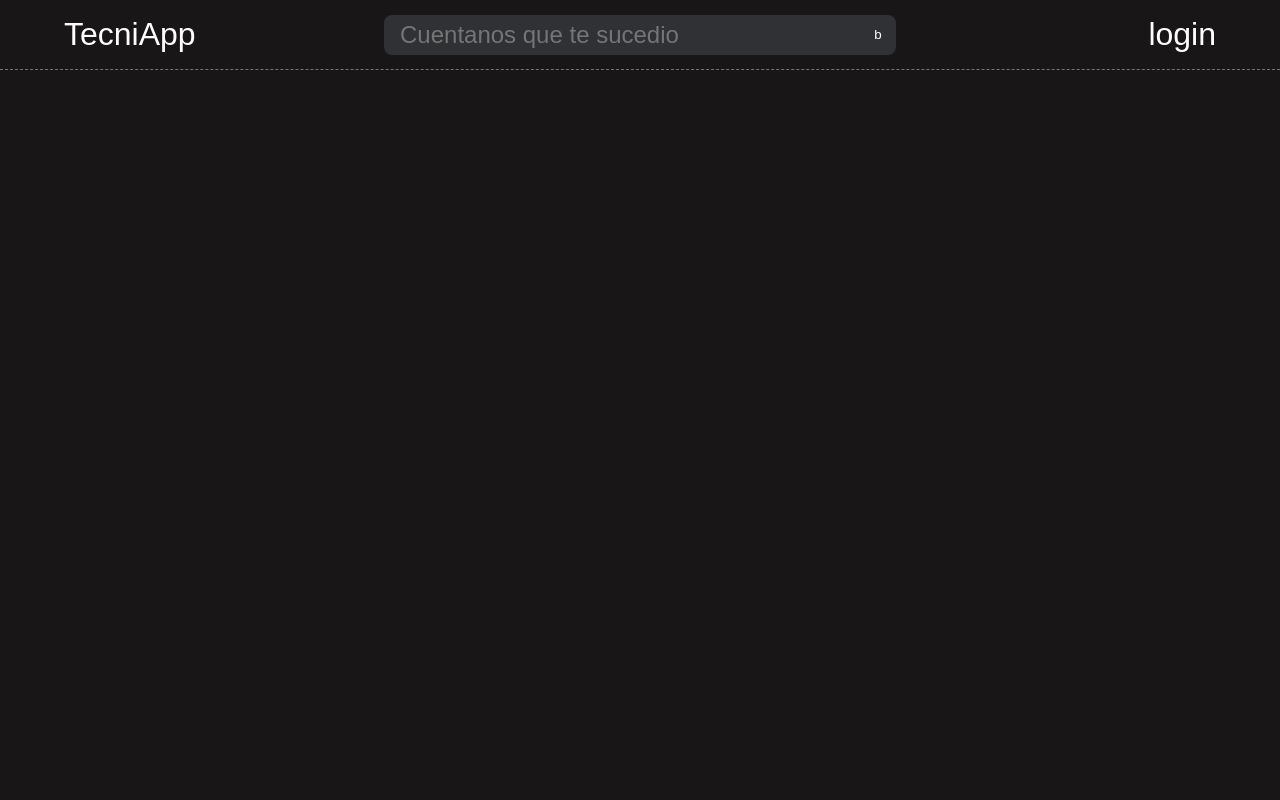
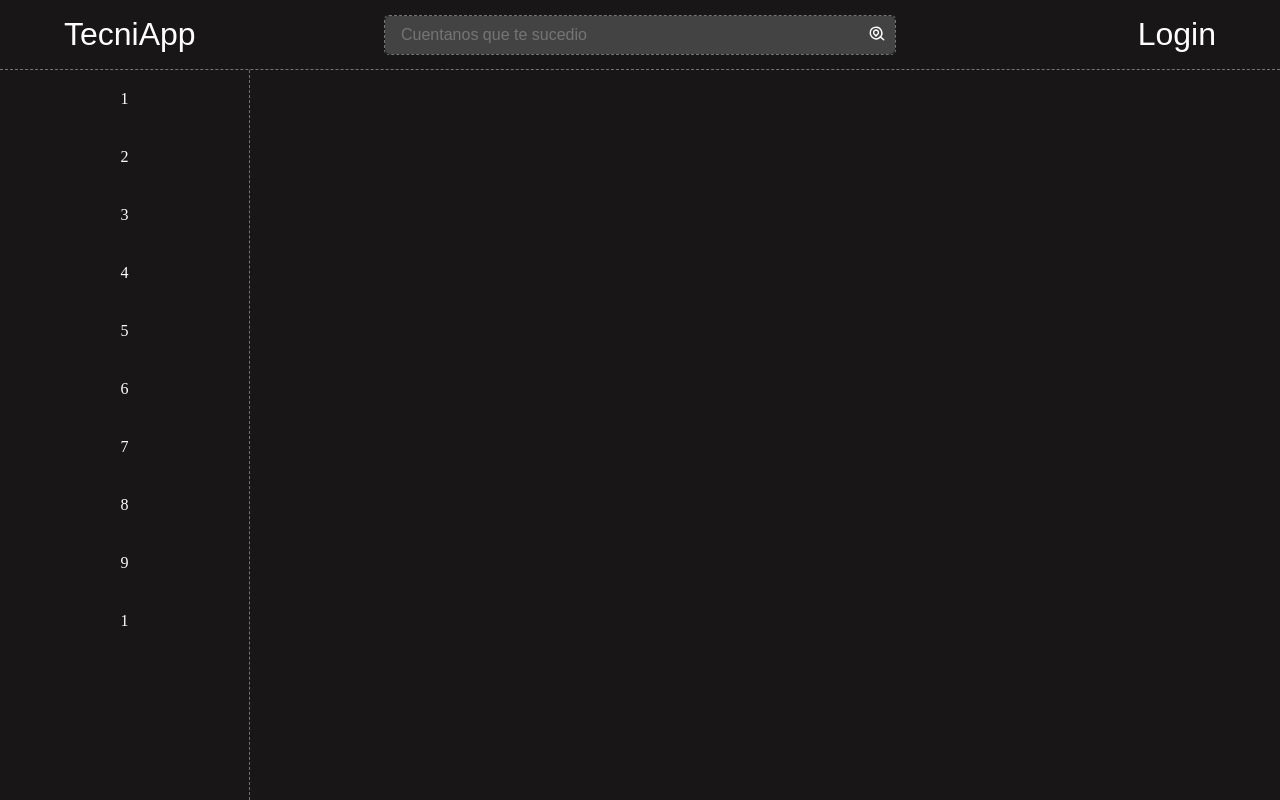
Before and after one commit to kevinsr09/tecniapp-vue, a Vue app: page / in a window 1280 px wide. Built offline with nearby package versions, Linux system fonts and the light colour scheme; a web font is replaced by a local one.

Commit message:
trabajndo aside

```diff
--- a/package.json
+++ b/package.json
@@ -13,6 +13,8 @@
   },
   "devDependencies": {
     "@vitejs/plugin-vue": "^4.1.0",
+    "eslint": "^8.43.0",
+    "eslint-plugin-vue": "^9.15.1",
     "vite": "^4.3.9"
   }
 }
--- a/src/App.vue
+++ b/src/App.vue
@@ -1,15 +1,18 @@
 <script>
-import Prueba from './components/Header.vue'
+import MainHeader from './components/MainHeader.vue'
+import MainAside from './components/MainAside.vue'
 export default{
   name:"App",
   components:{
-    Prueba,
+    MainHeader,
+    MainAside,
   }
 }
 </script>
 
 <template>
-  <Prueba />
+  <MainHeader />
+  <MainAside />
 </template>
 
 <style>
@@ -23,11 +26,8 @@ export default{
   font-display: swap;
 }
 
-
-
-
 :root{
-  --second-bg-color: #303134;
+  --second-bg-color: #444343;
 }
 
 
@@ -51,4 +51,9 @@ body{
   background-color:rgb(24, 22, 22);
 }
 
+ul{
+  padding:0;
+  margin:0;
+}
+
 </style>
--- a/src/components/Aside.vue
+++ /dev/null
@@ -1,6 +0,0 @@
-<script></script>
-
-<template></template>
-
-
-<style></style>
--- /dev/null
+++ b/src/components/MainAside.vue
@@ -0,0 +1,69 @@
+<script>
+
+export default {
+  name:'MainAside'
+}
+</script>
+
+<template>
+
+  <aside>
+
+    <ul>
+
+      <li class="aside-li-item"><a>1</a></li>
+      <li class="aside-li-item"><a>2</a></li>
+      <li class="aside-li-item"><a>3</a></li>
+      <li class="aside-li-item"><a>4</a></li>
+      <li class="aside-li-item"><a>5</a></li>
+      <li class="aside-li-item"><a>6</a></li>
+      <li class="aside-li-item"><a>7</a></li>
+      <li class="aside-li-item"><a>8</a></li>
+      <li class="aside-li-item"><a>9</a></li>
+      <li class="aside-li-item"><a>1</a></li>
+    </ul>
+
+
+  </aside>
+
+</template>
+
+
+<style>
+
+aside{
+  width: clamp(200px, 22vw,250px);
+  border-right: 1px dashed #747474;
+  height: calc(100vh - 70px);
+  overflow-y: scroll;
+
+}
+
+aside::-webkit-scrollbar{
+  background-color: transparent;
+
+}
+
+
+ul{
+  display: flex;
+  width: 100%;
+  flex-direction: column;
+  align-items: center;
+}
+
+.aside-li-item{
+  display: block;
+  width: 80%;
+  margin: 10px 0;
+}
+
+.aside-li-item a{
+  display: block;
+  width: 100%;
+  text-align: center;
+  padding: 10px;
+  color: white;
+  cursor: pointer;
+}
+</style>
--- a/src/components/Header.vue
+++ b/src/components/MainHeader.vue
@@ -1,6 +1,6 @@
 <script>
 export default{
-  name:"Header"
+  name:"MainHeader",
 
 }
 
@@ -17,17 +17,21 @@ export default{
 <template>
   <header>
 
-    <div class="header-div logo">TecniApp</div>
+    <div class="header-div logo"><span>TecniApp</span></div>
 
     <div class="header-div search">
       <form action="" class="form-search">
         <input type="text" placeholder="Cuentanos que te sucedio" class="form-search-text">
-        <button type="submit" class="form-search-submit">b</button>
+        <button type="submit" class="form-search-submit">
+          <img src="svg/search.svg" alt="svg">
+
+        </button>
       </form>
     </div>
 
-    <div class="header-div login">login</div>
+    <div class="header-div login">Login</div>
   </header>
+
 </template>
 
 <style scoped>
@@ -53,6 +57,7 @@ header{
   font-size: clamp(1.5rem, 3vw, 2rem);
   justify-content: end;
   padding-right: 4rem;
+
 }
 
 .logo{
@@ -60,6 +65,14 @@ header{
   font-size: clamp(1.5rem, 3vw, 2rem);
   justify-content: start;
   padding-left: 4rem;
+}
+
+.logo span{
+  cursor:pointer;
+  transition: text-shadow .15s ease-in-out;
+}
+.logo span:hover {
+  text-shadow: 2px 2px greenyellow, -2px -2px  greenyellow;
 
 }
 .search{
@@ -73,7 +86,8 @@ header{
   display: flex;
   justify-content: center;
   align-items: center;
-  border-radius: 0.6rem;
+  border-radius: 5px;
+  border: 1px dashed #747474;
 
 }
 
@@ -82,30 +96,32 @@ header{
   height: 100%;
   color: white;
   background-color: var(--second-bg-color);
-  border-radius: 0 0.5rem 0.5rem 0;
+  border-radius: 0 5px 5px 0;
   transition: background-color 0.1s ease-in-out;
   border: none;
 }
+
+.form-search-submit img{
+  width: 100%;
+}
+
+
 .form-search-text{
   width: 93%;
   height: 100%;
   display: block;
   color: white;
+  font-family: Arial, Helvetica, sans-serif;
+  font-weight: lighter;
+
   background-color: var(--second-bg-color);
-  border-radius: 0.5rem 0 0 0.5rem;
+  border-radius: 5px 0 0 5px;
   transition: background-color 0.1s ease-in-out;
   border: none;
-  font-size: clamp(1rem, 2vw, 1.5rem);
+  font-size: clamp(.7rem, 5vw, 1rem);
   padding-left: 1rem;
 }
 .form-search:hover {
-  border: .2rem solid var(--second-bg-color)
+  border: 1px dashed greenyellow
 }
-
-
-
-
-
-
-
 </style>
```
Also changed, not shown: .eslintrc.cjs (added), public/svg/search.svg (added), 1 other file (tests, documents, lock files or other folders).
